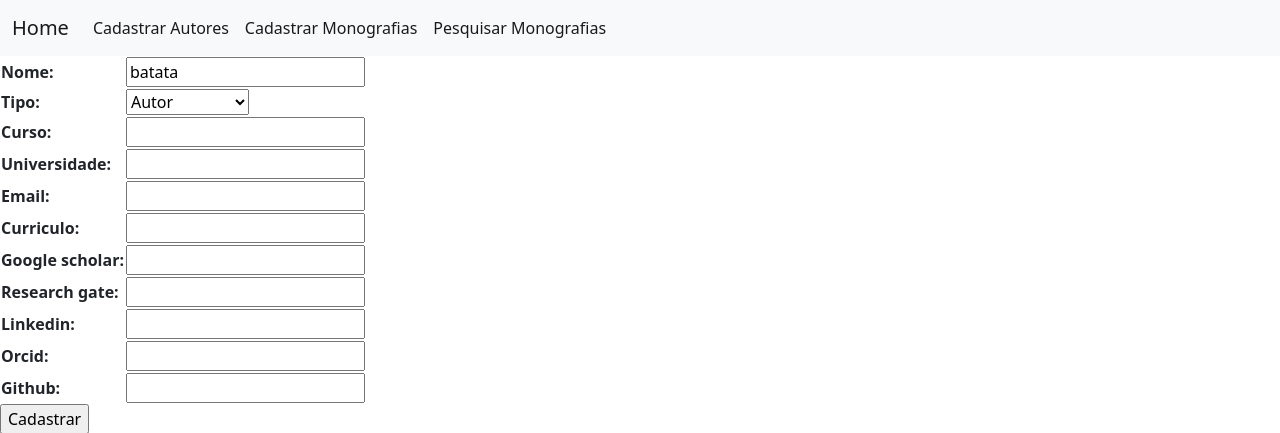
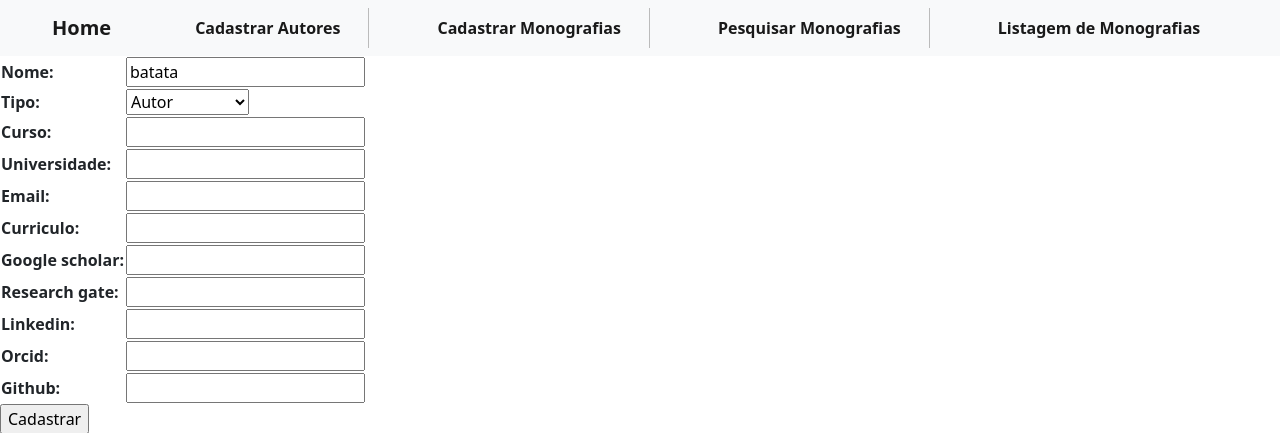
Before and after one commit to brendaPSO/Monografias, a Django app: page /core/editar/8/ in a window 1280 px wide. Shown: the top 433 px of the page. Run offline with Django 4.2, Linux system fonts and the light colour scheme; data comes from the database, SQL or seed files in the repository.

Commit message:
NavBar alterada

```diff
--- a/templates/navbar.html
+++ b/templates/navbar.html
@@ -1,19 +1,96 @@
 <nav class="navbar navbar-expand-lg navbar-light bg-light">
+  <head>
+    <style>
+      body {
+        padding: 0;
+
+        margin: 0;
+      }
+
+      nav {
+        width: 100%;
+
+        display: flex;
+
+        position: fixed;
+
+        background-color: #00ff;
+
+        z-index: 99;
+      }
+
+      nav a {
+        color: #fff;
+
+        margin: auto 20px auto 40px;
+
+        text-decoration: none;
+
+        font-weight: bold;
+      }
+
+      nav li {
+        float: left;
+
+        list-style: none;
+
+        margin-left: 20px;
+      }
+      li {
+        border-right: 1px solid #bbb;
+      }
+
+      li:last-child {
+        border-right: none;
+      }
+    </style>
+  </head>
   <div class="container-fluid">
     <a class="navbar-brand" href="{% url 'index' %}">Home</a>
-      <button class="navbar-toggler" type="button" data-bs-toggle="collapse" data-bs-target="#navbarSupportedContent" aria-controls="navbarSupportedContent" aria-expanded="false" aria-label="Toggle navigation">
+    <button
+      class="navbar-toggler"
+      type="button"
+      data-bs-toggle="collapse"
+      data-bs-target="#navbarSupportedContent"
+      aria-controls="navbarSupportedContent"
+      aria-expanded="false"
+      aria-label="Toggle navigation"
+    >
       <span class="navbar-toggler-icon"></span>
     </button>
     <div class="collapse navbar-collapse" id="navbarSupportedContent">
       <ul class="navbar-nav me-auto mb-2 mb-lg-0">
         <li class="nav-item">
-            <a class="nav-link active" aria-current="page" href="{% url 'core_adicionar' %}">Cadastrar Autores</a>
+          <a
+            class="nav-link active"
+            aria-current="page"
+            href="{% url 'core_adicionar' %}"
+            >Cadastrar Autores</a
+          >
         </li>
         <li class="nav-item">
-            <a class="nav-link active" aria-current="page" href="{% url 'monografia_adicionar' %}">Cadastrar Monografias</a>
+          <a
+            class="nav-link active"
+            aria-current="page"
+            href="{% url 'monografia_adicionar' %}"
+            >Cadastrar Monografias</a
+          >
         </li>
         <li class="nav-item">
-            <a class="nav-link active" aria-current="page" href="{% url 'pesquisar' %}">Pesquisar Monografias</a>
+          <a
+            class="nav-link active"
+            aria-current="page"
+            href="{% url 'monografia_pesquisar' %}"
+            >Pesquisar Monografias</a
+          >
+        </li>
+        <li class="nav-item">
+          <a
+            class="nav-link active"
+            aria-current="page"
+            href="{% url 'monografia_index' %}"
+            >Listagem de Monografias</a
+          >
         </li>
       </ul>
     </div>
```
Lines whose indentation alone changed are shown as unchanged.
